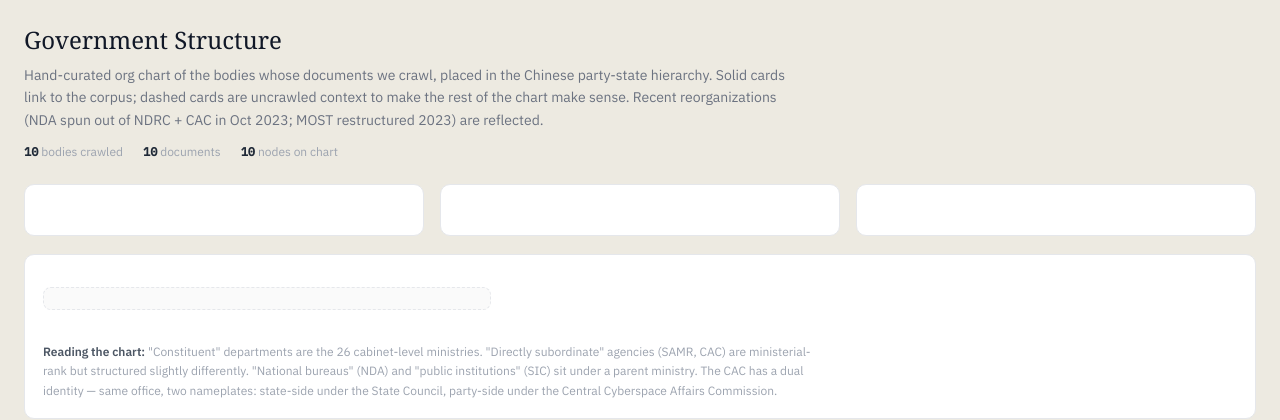
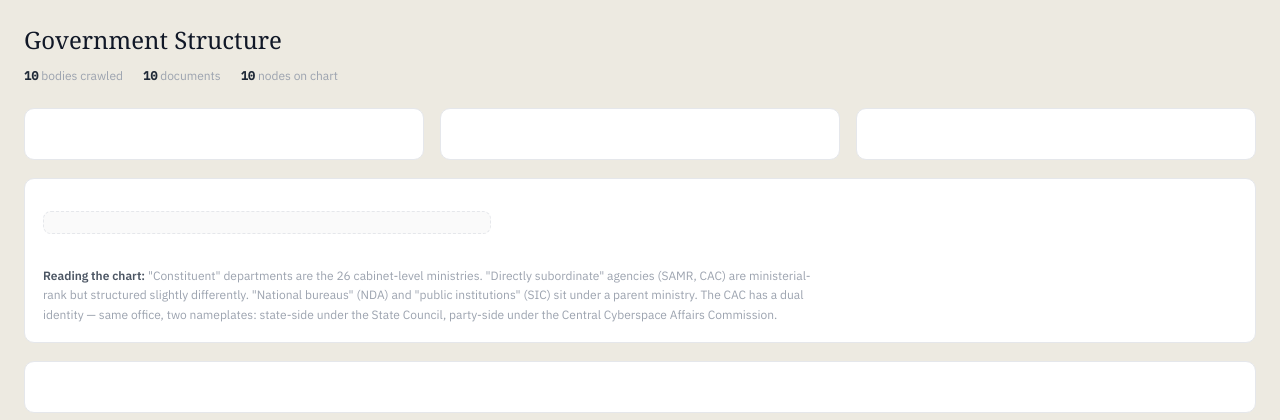
Before and after one commit to hulelan/china-governance, a FastAPI app: template web/templates/structure.html in a window 1280 px wide. Shown: the part 97-517 px from the top of the page. Run offline with FastAPI, Linux system fonts and the light colour scheme; the template is opened without the code that fills it: most values are stand-ins (such as "Sample title", 1, 10 or a date in 2020); some libraries are stand-ins or nearby versions.

Commit message:
structure page: remove intro blurb (keep title + totals)

```diff
--- a/web/templates/structure.html
+++ b/web/templates/structure.html
@@ -109,14 +109,6 @@
 <div class="max-w-7xl mx-auto">
 
     <h1 class="font-serif text-2xl text-gray-900">Government Structure</h1>
-    <p class="text-sm text-gray-500 mt-2 max-w-3xl leading-relaxed">
-        Hand-curated org chart of the bodies whose documents we crawl, placed in
-        the Chinese party-state hierarchy. Solid cards link to the corpus;
-        dashed cards are uncrawled context to make the rest of the chart make
-        sense. Recent reorganizations
-        (NDA spun out of NDRC + CAC in Oct 2023; MOST restructured 2023) are
-        reflected.
-    </p>
     <div class="mt-3 text-xs text-gray-400 flex gap-5">
         <span><span class="mono text-gray-800 font-semibold">{{ structure.totals.crawled }}</span> bodies crawled</span>
         <span><span class="mono text-gray-800 font-semibold">{{ "{:,}".format(structure.totals.crawled_docs) }}</span> documents</span>
```
